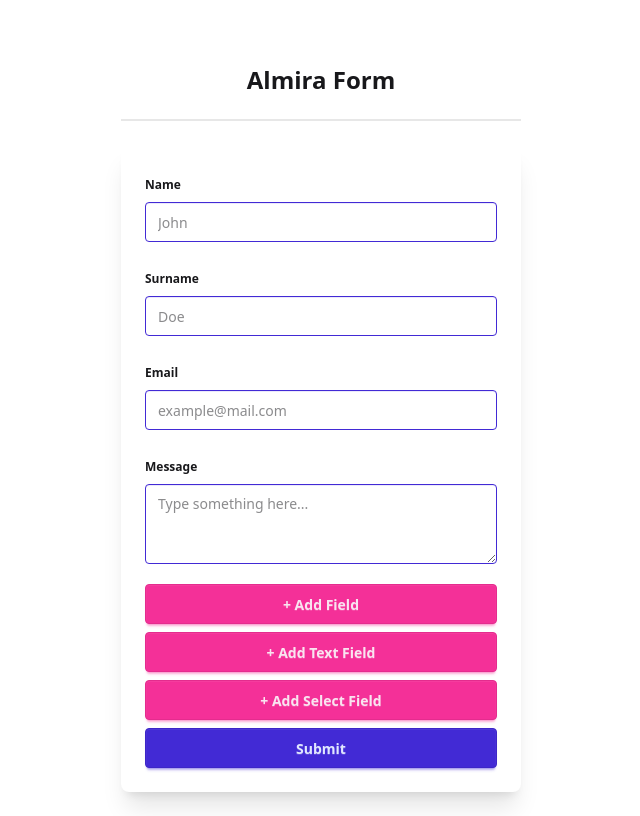
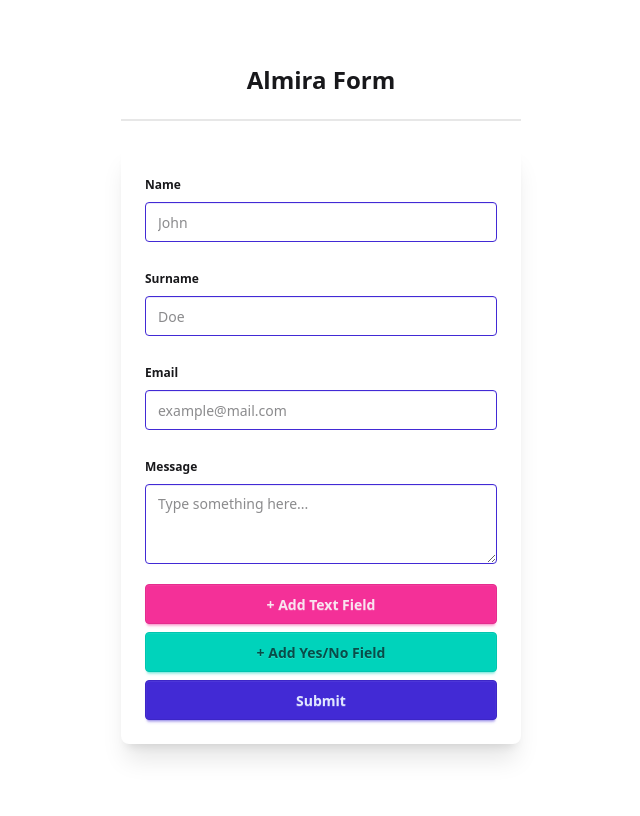
Before and after one commit to almiraaygun/my-app, a React (Vite) app: page / in a window 1280 px wide. Shown: the whole page, without its empty margins (319-959 px from the left). Built offline with nearby package versions, Linux system fonts and the light colour scheme.

Commit message:
select type ı da çalışıyor artık form dinamiği düzeldi.

```diff
--- a/src/App.jsx
+++ b/src/App.jsx
@@ -8,6 +8,7 @@ function App() {
   const [errors, setErrors] = useState({});
   const [extraFields, setExtraFields] = useState([]); // 👈 ekstra field'lar için array
 
+  // --------- VALIDATION ----------
   const validateForm = () => {
     const newErrors = {};
     if (!name.trim()) newErrors.name = "Name is required";
@@ -16,11 +17,13 @@ function App() {
     } else if (!/\S+@\S+\.\S+/.test(email)) {
       newErrors.email = "Invalid email format";
     }
-    if (message.length < 10)
+    if (message.length < 10) {
       newErrors.message = "Message must be at least 10 characters";
+    }
     return newErrors;
   };
 
+  // --------- SUBMIT ----------
   const handleSubmit = (e) => {
     e.preventDefault();
     const formErrors = validateForm();
@@ -33,12 +36,11 @@ function App() {
     alert("Form submitted!");
   };
 
+  // --------- EXTRA FIELDS ----------
   const handleAddField = (type) => {
-    let o={type:type,value:""} // yeni field objesi
-    setExtraFields([...extraFields, o]); // yeni boş field ekle
+    const newField = { type, value: "" };
+    setExtraFields([...extraFields, newField]);
   };
-
-  let obj = {type:"select"}
 
   const handleExtraChange = (index, value) => {
     const updatedFields = [...extraFields];
@@ -46,6 +48,7 @@ function App() {
     setExtraFields(updatedFields);
   };
 
+  // --------- RENDER ----------
   return (
     <main className="max-w-md mx-auto mt-10 p-6">
       <h1 className="text-2xl font-bold text-center mb-4">Almira Form</h1>
@@ -58,8 +61,9 @@ function App() {
           <input
             type="text"
             placeholder="John"
-            className={`input input-bordered w-full ${errors.name ? "input-error" : "input-primary"
-              }`}
+            className={`input input-bordered w-full ${
+              errors.name ? "input-error" : "input-primary"
+            }`}
             value={name}
             onChange={(e) => setName(e.target.value)}
           />
@@ -86,8 +90,9 @@ function App() {
           <input
             type="email"
             placeholder="example@mail.com"
-            className={`input input-bordered w-full ${errors.email ? "input-error" : "input-primary"
-              }`}
+            className={`input input-bordered w-full ${
+              errors.email ? "input-error" : "input-primary"
+            }`}
             value={email}
             onChange={(e) => setEmail(e.target.value)}
           />
@@ -100,8 +105,9 @@ function App() {
         <fieldset className="fieldset mb-4">
           <legend className="fieldset-legend">Message</legend>
           <textarea
-            className={`textarea textarea-bordered w-full ${errors.message ? "textarea-error" : "textarea-primary"
-              }`}
+            className={`textarea textarea-bordered w-full ${
+              errors.message ? "textarea-error" : "textarea-primary"
+            }`}
             placeholder="Type something here..."
             value={message}
             onChange={(e) => setMessage(e.target.value)}
@@ -110,33 +116,23 @@ function App() {
             <span className="text-error text-sm">{errors.message}</span>
           )}
         </fieldset>
+
         {/* Extra Fields */}
         {extraFields.map((field, index) => (
           <fieldset key={index} className="fieldset mb-4">
             <legend className="fieldset-legend">Extra Field {index + 1}</legend>
-            <input
-              type="text"
-              placeholder={`Extra ${index + 1}`}
-              className="input input-bordered input-accent w-full"
-              value={field.value}
-              onChange={(e) => handleExtraChange(index, e.target.value)}
-            />
-            <span>{ JSON.stringify(field) }</span>
-          </fieldset>
-        ))}
-{/*
-        {extraFields.map((field, index) => (
-          <fieldset key={index}>
-            <legend>Extra Field {index + 1}</legend>
 
             {field.type === "text" ? (
               <input
                 type="text"
+                placeholder={`Extra ${index + 1}`}
+                className="input input-bordered input-accent w-full"
                 value={field.value}
                 onChange={(e) => handleExtraChange(index, e.target.value)}
               />
             ) : (
               <select
+                className="select select-bordered w-full"
                 value={field.value}
                 onChange={(e) => handleExtraChange(index, e.target.value)}
               >
@@ -146,21 +142,23 @@ function App() {
               </select>
             )}
           </fieldset>
-        ))} */}
+        ))}
 
-        {/* Add Field Button */}
+        {/* Buttons to add fields */}
         <button
           type="button"
           className="btn btn-secondary w-full mb-2"
-          onClick={handleAddField}
+          onClick={() => handleAddField("text")}
         >
-          + Add Field
+          + Add Text Field
         </button>
-
-        {/* Add Select Button */}
-
-        <button onClick={() => handleAddField("text")}className="btn btn-secondary w-full mb-2">+ Add Text Field </button>
-        <button onClick={() => handleAddField("select")}className="btn btn-secondary w-full mb-2">+ Add Select Field </button>
+        <button
+          type="button"
+          className="btn btn-accent w-full mb-2"
+          onClick={() => handleAddField("select")}
+        >
+          + Add Yes/No Field
+        </button>
 
         {/* Submit */}
         <button type="submit" className="btn btn-primary w-full">
```
